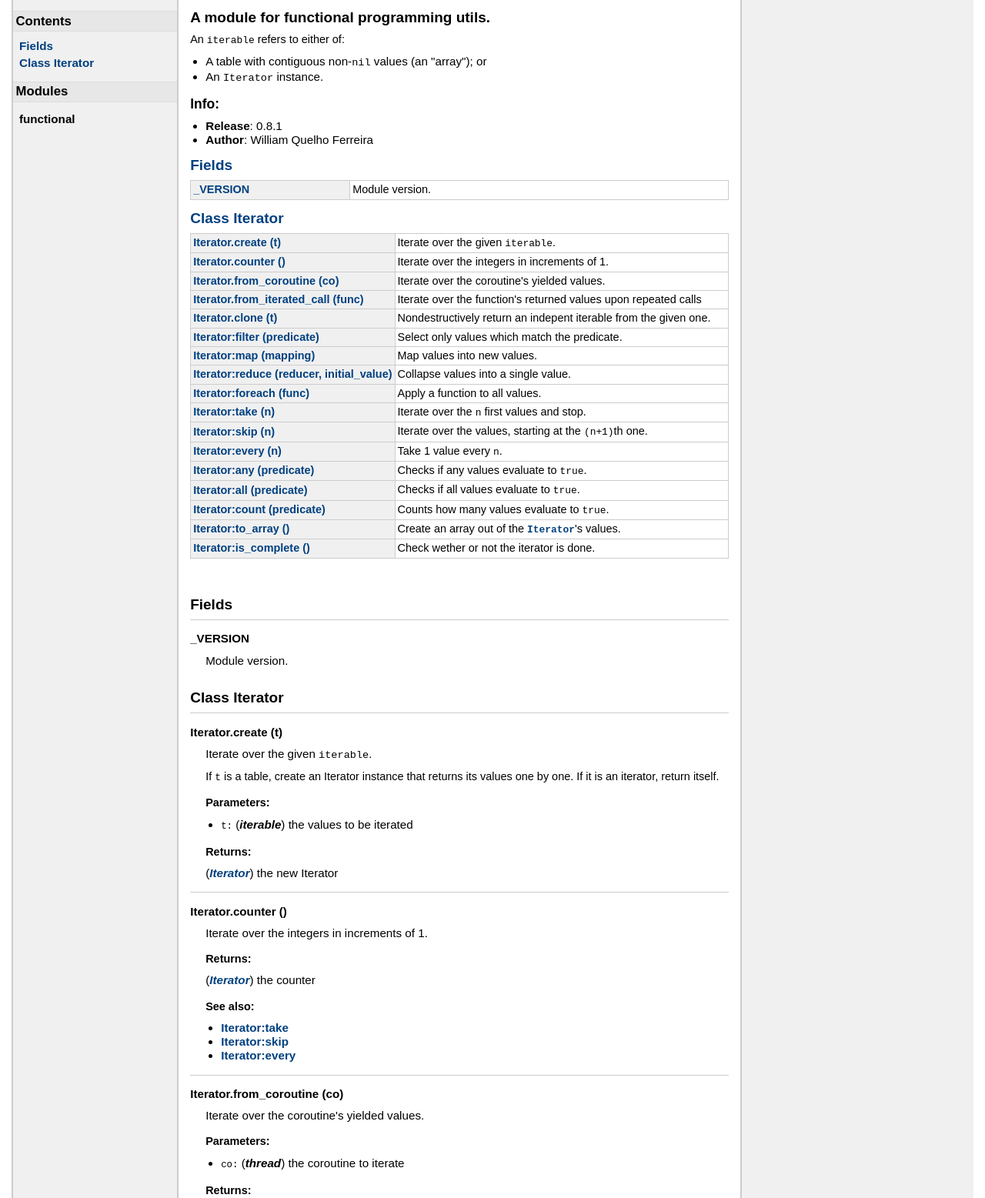
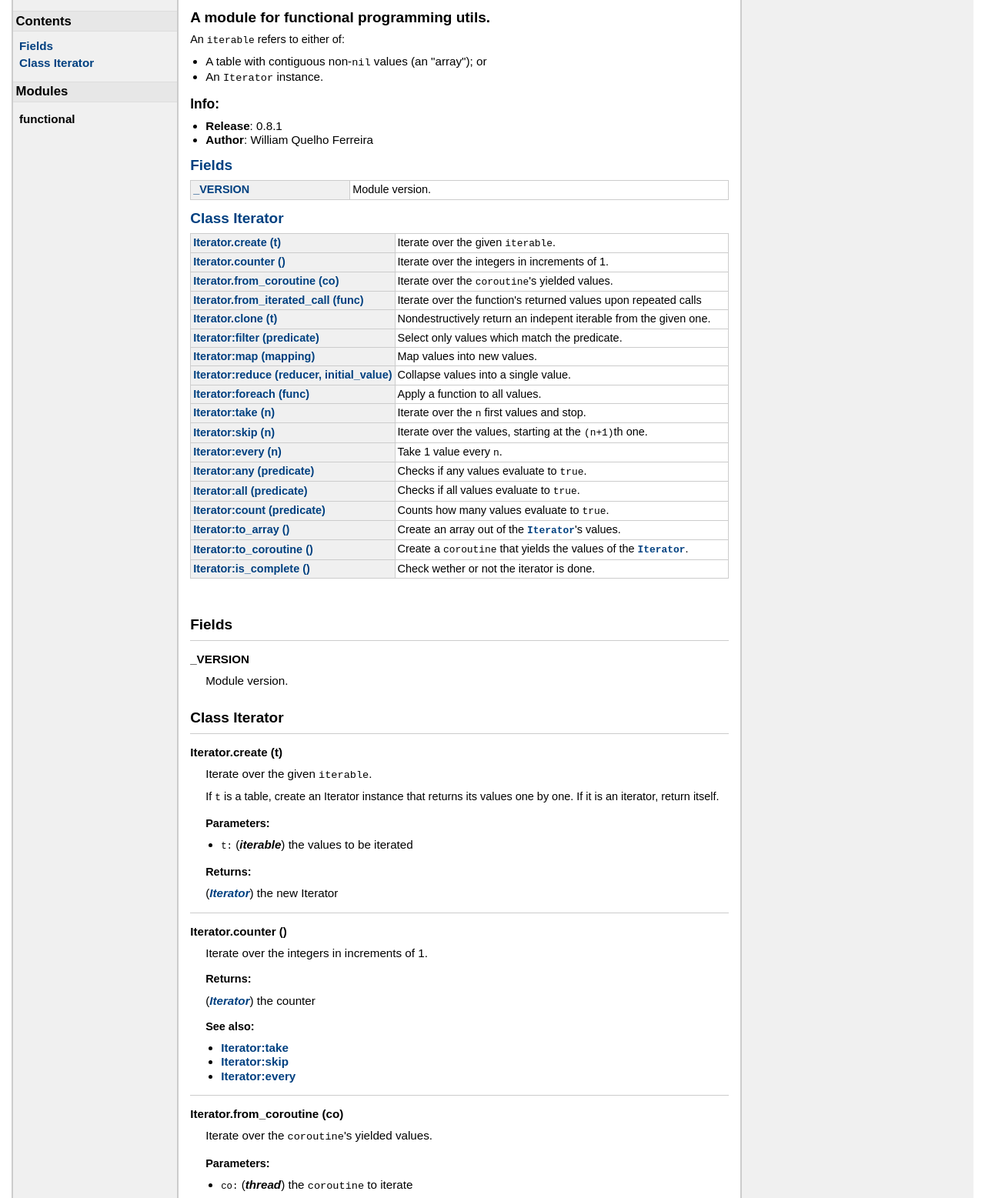
Before and after one commit to wqferr/functional, a plain HTML site: page doc/index.html in a window 1280 px wide. Shown: the part 43-1600 px from the top of the page at 77% size. Drawn offline with Linux system fonts and the light colour scheme.

Commit message:
fix from_coroutine and counter doc & document to_coroutine

```diff
--- a/doc/index.html
+++ b/doc/index.html
@@ -81,7 +81,7 @@
 	</tr>
 	<tr>
 	<td class="name" nowrap><a href="#Iterator.from_coroutine">Iterator.from_coroutine (co)</a></td>
-	<td class="summary">Iterate over the coroutine's yielded values.</td>
+	<td class="summary">Iterate over the <code>coroutine</code>'s yielded values.</td>
 	</tr>
 	<tr>
 	<td class="name" nowrap><a href="#Iterator.from_iterated_call">Iterator.from_iterated_call (func)</a></td>
@@ -134,6 +134,11 @@
 	<tr>
 	<td class="name" nowrap><a href="#Iterator:to_array">Iterator:to_array ()</a></td>
 	<td class="summary">Create an array out of the <code><a href="index.html#Iterator">Iterator</a></code>'s values.</td>
+	</tr>
+	<tr>
+	<td class="name" nowrap><a href="#Iterator:to_coroutine">Iterator:to_coroutine ()</a></td>
+	<td class="summary">Create a <code>coroutine</code> that yields the values
+ of the <code><a href="index.html#Iterator">Iterator</a></code>.</td>
 	</tr>
 	<tr>
 	<td class="name" nowrap><a href="#Iterator:is_complete">Iterator:is_complete ()</a></td>
@@ -228,14 +233,14 @@
     <strong>Iterator.from_coroutine (co)</strong>
     </dt>
     <dd>
-    Iterate over the coroutine's yielded values.
+    Iterate over the <code>coroutine</code>'s yielded values.
 
 
     <h3>Parameters:</h3>
     <ul>
         <li><span class="parameter">co</span>
             <span class="types"><span class="type">thread</span></span>
-         the coroutine to iterate
+         the <code>coroutine</code> to iterate
         </li>
     </ul>
 
@@ -620,6 +625,27 @@
 
 </dd>
     <dt>
+    <a name = "Iterator:to_coroutine"></a>
+    <strong>Iterator:to_coroutine ()</strong>
+    </dt>
+    <dd>
+    Create a <code>coroutine</code> that yields the values
+ of the <code><a href="index.html#Iterator">Iterator</a></code>.
+
+
+
+    <h3>Returns:</h3>
+    <ol>
+
+           <span class="types"><span class="type">thread</span></span>
+        The new <code>coroutine</code>
+    </ol>
+
+
+
+
+</dd>
+    <dt>
     <a name = "Iterator:is_complete"></a>
     <strong>Iterator:is_complete ()</strong>
     </dt>
@@ -651,7 +677,7 @@
 </div> <!-- id="main" -->
 <div id="about">
 <i>generated by <a href="http://github.com/stevedonovan/LDoc">LDoc 1.4.3</a></i>
-<i style="float:right;">Last updated 2019-01-18 12:10:03 </i>
+<i style="float:right;">Last updated 2019-01-18 12:28:31 </i>
 </div> <!-- id="about" -->
 </div> <!-- id="container" -->
 </body>
```
Also changed, not shown: 1 other file.
